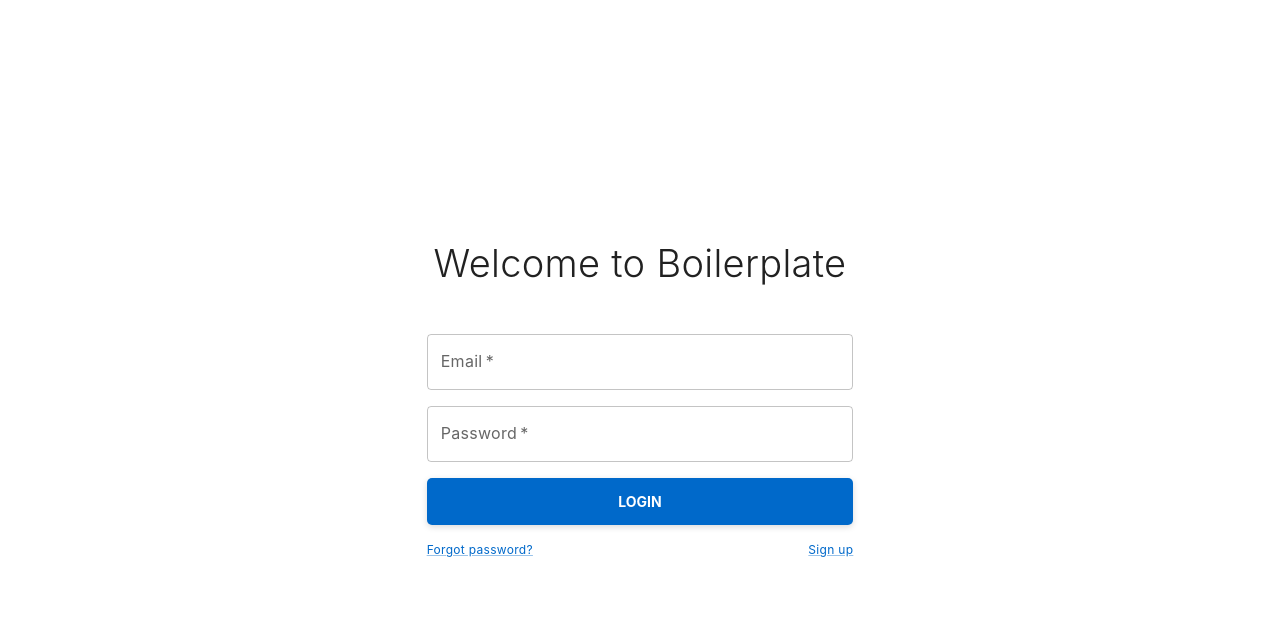
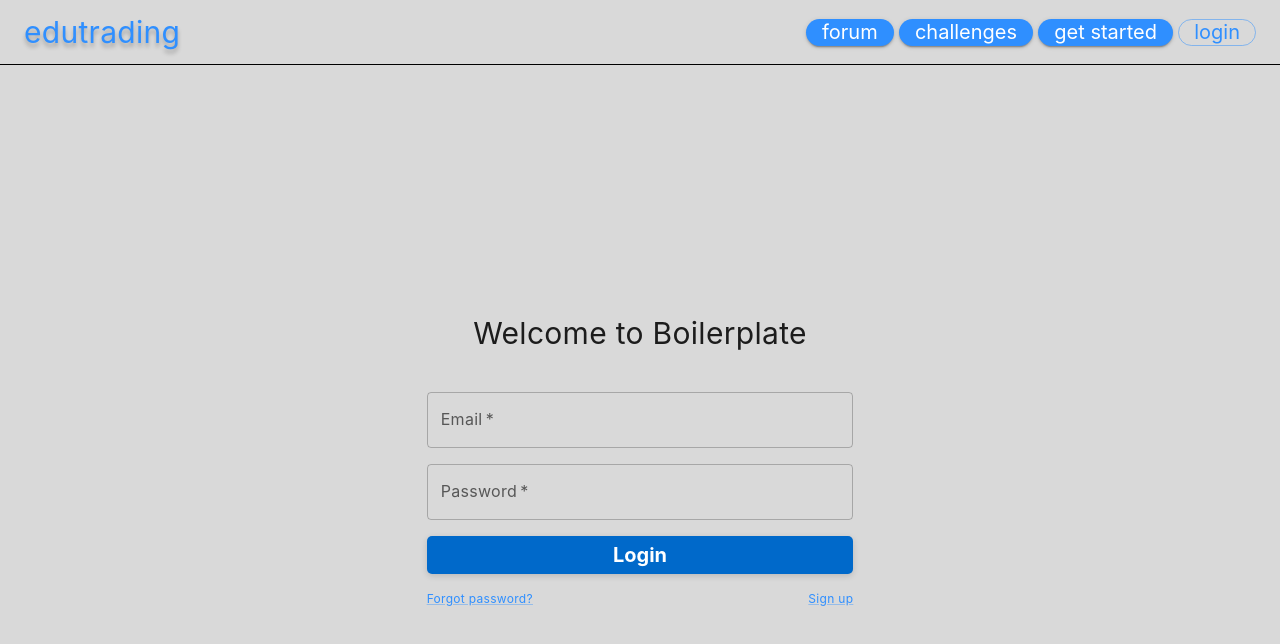
Before and after one commit to bendemers/EETC, a React (Create React App) app in the folder client/: page /login in a window 1280 px wide. Shown: the top 644 px of the page. Built offline with nearby package versions, Linux system fonts and the light colour scheme; no server answers; a web font is replaced by a local one.

Commit message:
homepage and navbar

```diff
--- a/client/src/App.tsx
+++ b/client/src/App.tsx
@@ -22,6 +22,7 @@ import EmailResetPasswordPage from './Authentication/EmailResetPasswordPage';
 import ResetPasswordPage from './Authentication/ResetPasswordPage';
 import AlertPopup from './components/AlertPopup';
 import InviteRegisterPage from './Authentication/InviteRegisterPage';
+import NavBar from './components/NavBar';
 
 function App() {
   return (
@@ -31,6 +32,7 @@ function App() {
           <PersistGate loading={null} persistor={persistor}>
             <ThemeProvider theme={theme}>
               <CssBaseline>
+                <NavBar />
                 <AlertPopup />
                 <Routes>
                   {/* Routes accessed only if user is not authenticated */}
@@ -54,10 +56,8 @@ function App() {
                     path="/invite/:token"
                     element={<InviteRegisterPage />}
                   />
+                  <Route path="/home" element={<HomePage />} />
                   {/* Routes accessed only if user is authenticated */}
-                  <Route element={<ProtectedRoutesWrapper />}>
-                    <Route path="/home" element={<HomePage />} />
-                  </Route>
                   <Route element={<AdminRoutesWrapper />}>
                     <Route path="/users" element={<AdminDashboardPage />} />
                   </Route>
@@ -66,7 +66,7 @@ function App() {
                   <Route
                     path="/"
                     element={
-                      <DynamicRedirect unAuthPath="/login" authPath="/home" />
+                      <DynamicRedirect unAuthPath="/home" authPath="/home" />
                     }
                   />
 
--- a/client/src/Home/HomePage.tsx
+++ b/client/src/Home/HomePage.tsx
@@ -1,89 +1,25 @@
-import React, { useState } from 'react';
-import Button from '@mui/material/Button';
-import { NavigateFunction, useNavigate } from 'react-router-dom';
-import { Typography, Grid } from '@mui/material';
-import { useAppDispatch, useAppSelector } from '../util/redux/hooks';
-import {
-  logout as logoutAction,
-  toggleAdmin,
-  selectUser,
-} from '../util/redux/userSlice';
-import { logout as logoutApi, selfUpgrade } from './api';
+import React from 'react';
+import { Box, Typography } from '@mui/material';
 import ScreenGrid from '../components/ScreenGrid';
-import PrimaryButton from '../components/buttons/PrimaryButton';
 
-interface PromoteButtonProps {
-  admin: boolean | null;
-  handleSelfPromote: () => void;
-  navigator: NavigateFunction;
-}
-
-/**
- * A button which, when clicked, will promote the user to admin. If the user is already admin, the button will be a link to the admin dashboard.
- * @param admin - a boolean indicating whether the user is an admin
- * @param handleSelfPromote - a function which promotes the user to admin
- * @param navigator - a function which navigates to a new page (passed in from parent function)
- */
-function PromoteButton({
-  admin,
-  handleSelfPromote,
-  navigator,
-}: PromoteButtonProps) {
-  if (admin === null) {
-    return null;
-  }
-  return !admin ? (
-    <PrimaryButton variant="contained" onClick={handleSelfPromote}>
-      Promote self to admin
-    </PrimaryButton>
-  ) : (
-    <PrimaryButton
-      variant="contained"
-      onClick={() => navigator('/users', { replace: true })}
-    >
-      View all users
-    </PrimaryButton>
-  );
-}
 /**
  * The HomePage of the user dashboard. Displays a welcome message, a logout button and a button to promote the user to admin if they are not already an admin. If the user is an admin, the button will navigate them to the admin dashboard. This utilizes redux to access the current user's information.
  */
 function HomePage() {
-  const user = useAppSelector(selectUser);
-  const dispatch = useAppDispatch();
-  const navigator = useNavigate();
-  const [admin, setAdmin] = useState(user.admin);
-  const logoutDispatch = () => dispatch(logoutAction());
-  const handleLogout = async () => {
-    if (await logoutApi()) {
-      logoutDispatch();
-      navigator('/login', { replace: true });
-    }
-  };
-
-  const handleSelfPromote = async () => {
-    const newAdminStatus = await selfUpgrade(user.email as string);
-    if (newAdminStatus) {
-      dispatch(toggleAdmin());
-      setAdmin(true);
-    }
-  };
-
-  const message = `Welcome to the Boilerplate, ${user.firstName} ${user.lastName}!`;
   return (
-    <ScreenGrid>
-      <Typography variant="h2">{message}</Typography>
-      <Grid item container justifyContent="center">
-        <PromoteButton
-          admin={admin}
-          handleSelfPromote={handleSelfPromote}
-          navigator={navigator}
-        />
-      </Grid>
-      <Grid item container justifyContent="center">
-        <Button onClick={handleLogout}>Logout</Button>
-      </Grid>
-    </ScreenGrid>
+    <Box
+      sx={{
+        background: '#D9D9D9',
+        width: '100%',
+        height: '100vh',
+        padding: '50px',
+      }}
+    >
+      <Typography variant="h2">welcome!</Typography>
+      <Typography variant="h2">
+        learn electronic trading through challenges, resources, and more!
+      </Typography>
+    </Box>
   );
 }
 
--- a/client/src/assets/theme.ts
+++ b/client/src/assets/theme.ts
@@ -12,10 +12,10 @@ const theme = createTheme({
       // light: will be calculated from palette.primary.main,
       // dark: will be calculated from palette.primary.main,
       // contrastText: will be calculated to contrast with palette.primary.main
-      main: COLORS.primaryBlue,
+      main: '#2F8FFF',
     },
     secondary: {
-      main: COLORS.secondarySeafoam,
+      main: '#D9D9D9',
     },
     // Used by `getContrastText()` to maximize the contrast between
     // the background and the text.
@@ -26,6 +26,29 @@ const theme = createTheme({
     tonalOffset: 0.2,
   },
   typography: {
+    h1: {
+      fontFamily: 'Inter',
+      fontStyle: 'normal',
+      fontWeight: 400,
+      fontSize: '30px',
+      lineHeight: '36px',
+      color: '#2F8FFF',
+      textShadow: '0px 4px 4px rgba(0, 0, 0, 0.25)',
+    },
+    h2: {
+      fontFamily: 'Inter',
+      fontStyle: 'normal',
+      fontWeight: 400,
+      fontSize: '30px',
+      lineHeight: '22px',
+    },
+    button: {
+      textTransform: 'none',
+      fontFamily: 'Inter',
+      fontWeight: 400,
+      fontSize: '20px',
+      lineHeight: '15px',
+    },
     fontFamily: [
       'HK Grotesk',
       '-apple-system',
@@ -42,17 +65,24 @@ const theme = createTheme({
     ].join(','),
   },
   components: {
+    MuiButton: {
+      styleOverrides: {
+        contained: {
+          borderRadius: '15px',
+        },
+        outlined: {
+          borderRadius: '15px',
+        },
+      },
+    },
     MuiCssBaseline: {
       styleOverrides: {
         body: {
           letterSpacing: '0.3px',
           lineHeight: '1.5',
         },
-        h1: {
-          fontWeight: 'bold !important',
-        },
+        h1: {},
         h2: {
-          fontSize: '38px !important',
           marginBottom: '32px !important',
         },
         h3: {
--- /dev/null
+++ b/client/src/components/NavBar.tsx
@@ -0,0 +1,165 @@
+import React, { useState } from 'react';
+import {
+  Typography,
+  Toolbar,
+  Button,
+  AppBar,
+  Dialog,
+  DialogActions,
+  DialogContent,
+  DialogContentText,
+  DialogTitle,
+  TextField,
+  FormControl,
+  Link,
+} from '@mui/material';
+import { Box } from '@mui/system';
+import { postData } from '../util/api';
+import { useAppDispatch, useAppSelector } from '../util/redux/hooks';
+import {
+  selectUser,
+  logout as logoutAction,
+  login as loginRedux,
+} from '../util/redux/userSlice';
+
+function Navbar() {
+  const [open, setOpen] = useState(false);
+  const [email, setEmail] = useState('');
+  const [error, setError] = useState('');
+  const [password, setPassword] = useState('');
+
+  const user = useAppSelector(selectUser);
+  const dispatch = useAppDispatch();
+
+  function dispatchUser(
+    userEmail: string,
+    firstName: string,
+    lastName: string,
+    admin: boolean,
+  ) {
+    dispatch(loginRedux({ email: userEmail, firstName, lastName, admin }));
+  }
+
+  const loginFlow = () => {
+    setOpen(true);
+  };
+
+  const handleClose = () => {
+    setOpen(false);
+  };
+
+  const handleLogin = () => {
+    postData('auth/login', {
+      email: email.toLocaleLowerCase(),
+      password,
+    }).then((res) => {
+      if (res.error) {
+        setError(res.error.message);
+      }
+      if (res.data) {
+        dispatchUser(
+          res.data.email,
+          res.data.firstName,
+          res.data.lastName,
+          res.data.admin,
+        );
+        setEmail('');
+        setPassword('');
+        setError('');
+        setOpen(false);
+      }
+    });
+  };
+
+  const logoutDispatch = () => dispatch(logoutAction());
+  const handleLogout = async () => {
+    postData('auth/logout').then((res) => {
+      if (!res.error) {
+        logoutDispatch();
+      }
+    });
+  };
+
+  return (
+    <Box sx={{ flexGrow: 1 }}>
+      <AppBar
+        position="static"
+        sx={{ borderBottom: '1px solid #000', background: '#D9D9D9' }}
+      >
+        <Toolbar>
+          <Typography variant="h1" sx={{ flexGrow: 1, textAlign: 'left' }}>
+            edutrading
+          </Typography>
+          <Box
+            sx={{
+              width: '450px',
+              display: 'flex',
+              justifyContent: 'space-between',
+            }}
+          >
+            <Button variant="contained" color="primary">
+              forum
+            </Button>
+            <Button variant="contained" color="primary">
+              challenges
+            </Button>
+            <Button variant="contained" color="primary">
+              get started
+            </Button>
+            {user.email ? (
+              <Button onClick={handleLogout} variant="outlined" color="primary">
+                logout
+              </Button>
+            ) : (
+              <Button onClick={loginFlow} variant="outlined" color="primary">
+                login
+              </Button>
+            )}
+          </Box>
+        </Toolbar>
+      </AppBar>
+      <Dialog open={open} onClose={handleClose} maxWidth="sm" fullWidth>
+        <DialogTitle>Login</DialogTitle>
+        <DialogContent>
+          <TextField
+            value={email}
+            onChange={(e) => setEmail(e.target.value)}
+            autoFocus
+            margin="dense"
+            id="email"
+            label="Email Address"
+            type="email"
+            variant="outlined"
+            fullWidth
+          />
+          <TextField
+            value={password}
+            onChange={(e) => setPassword(e.target.value)}
+            id="password"
+            label="Password"
+            type="password"
+            variant="outlined"
+            fullWidth
+            margin="dense"
+          />
+          {error && (
+            <DialogContentText sx={{ color: 'red' }}>{error}</DialogContentText>
+          )}
+          <DialogContentText>
+            Forgot your passowrd? Click <Link href="/email-reset">here</Link>
+          </DialogContentText>
+          <DialogContentText>
+            Need an account? Click <Link href="/register">here</Link>
+          </DialogContentText>
+        </DialogContent>
+        <DialogActions>
+          <Button variant="contained" color="primary" onClick={handleLogin}>
+            Login
+          </Button>
+        </DialogActions>
+      </Dialog>
+    </Box>
+  );
+}
+
+export default Navbar;
--- a/client/src/components/ScreenGrid.tsx
+++ b/client/src/components/ScreenGrid.tsx
@@ -11,6 +11,7 @@ import { AnyChildren } from '../util/types/generic';
 function ScreenGrid({ children }: AnyChildren) {
   return (
     <Grid
+      sx={{ background: '#D9D9D9' }}
       container
       xs={12}
       height="100vh"
```
